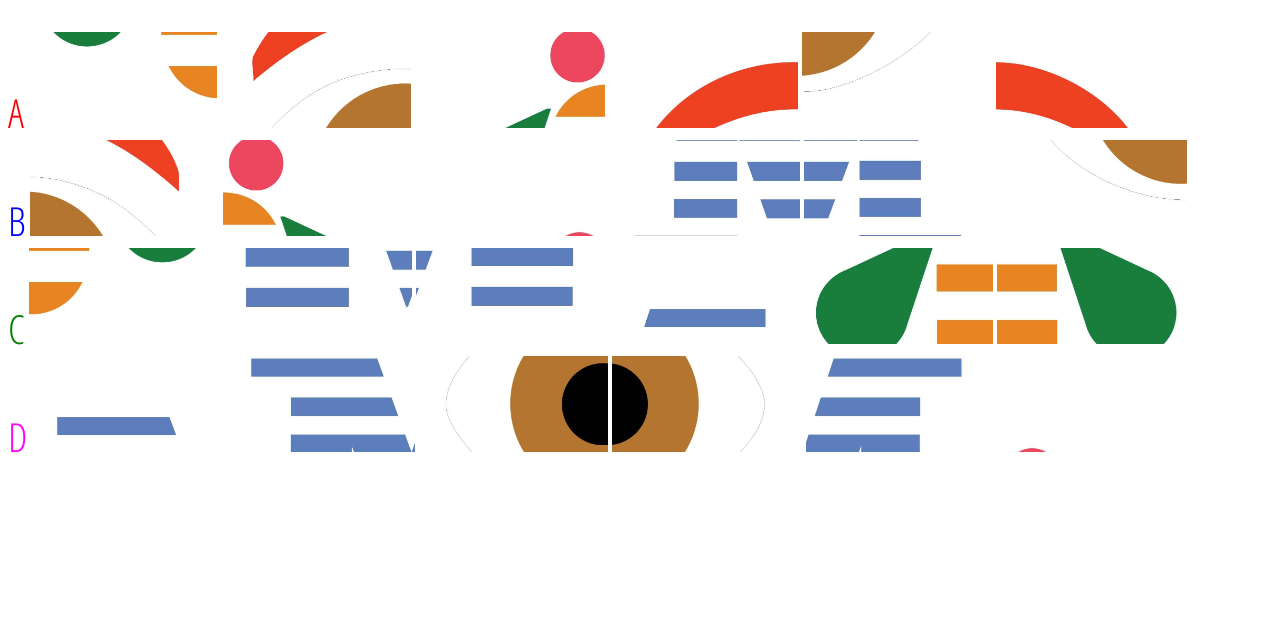
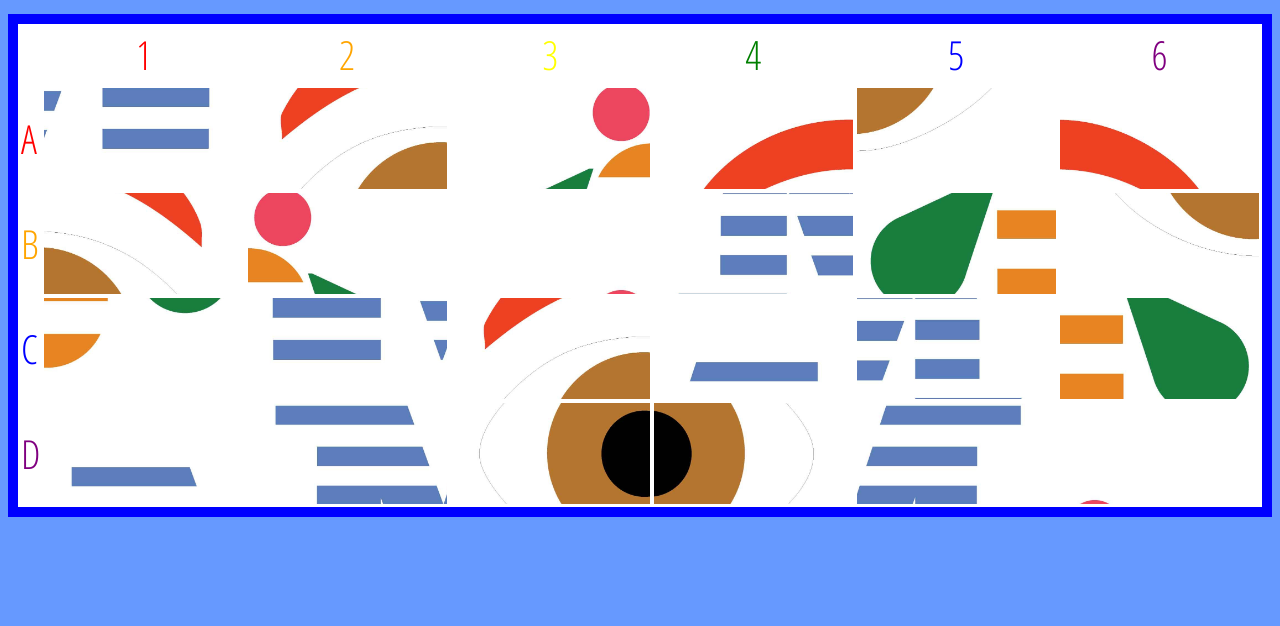
Before and after one commit to kathrynDarnell/LearnToCode, a website: page public/eyebeempuzzle.html in a window 1280 px wide. Shown: the part 174-800 px from the top of the page. Drawn offline with Linux system fonts and the light colour scheme.

Commit message:
index file

```diff
--- a/public/eyebeempuzzle.html
+++ b/public/eyebeempuzzle.html
@@ -1,101 +1,118 @@
+<head>
 <link href='https://fonts.googleapis.com/css?family=Open+Sans+Condensed:300' rel='stylesheet' type='text/css'>
 <link href='https://fonts.googleapis.com/css?family=Bree+Serif' rel='stylesheet' type='text/css'>
+</head>
+<body style="background-color:6699FF">
+<br>
+	<center style="font-family: 'Bree Serif', serif;color:white; font-size: 500%;"> <b>Unscramble the puzzle ! </b></center>
 
+	<br><br><br>
 
-<center style="font-family: 'Bree Serif', serif;;color:blue; font-size: 500%;"> <b>Unscramble the puzzle </b></center>
+	<table style="border:10px solid blue; background-color:white">
 
-<div>
-	<center style="width:15%;float:left;font-family:'Open Sans Condensed', sans-serif;color:red; font-size: 250%;"> 1 </center>
-	<center style="width:15%;float:left;font-family:'Open Sans Condensed', sans-serif;color:orange; font-size: 250%;"> 2 </center>
-	<center style="width:15%;float:left;font-family:'Open Sans Condensed', sans-serif;color:yellow;font-size: 250%;"> 3 </center>
-	<center style="width:15%;float:left;font-family:'Open Sans Condensed', sans-serif;color:green;font-size: 250%;"> 4 </center>
-	<center style="width:15%;float:left;font-family:'Open Sans Condensed', sans-serif;color:blue;font-size: 250%;"> 5 </center>
-	<center style="width:15%;float:left;font-family:'Open Sans Condensed', sans-serif;color:magenta;font-size: 250%;"> 6 </center>
-</div>
-
-<br><br><br><br><br>
-
-
-<div style="display:inline;font-family:'Open Sans Condensed', sans-serif;font-size: 250%;color:red;">A</div>
-<!--1A-->
-<img src="/images/example/3D.jpg" style="width:15%;">
-
-<!--2A-->
-<img src="/images/example/1B.jpg" style="width:15%">
-
-<!--3A-->
-<img src="/images/example/3B.jpg" style="width:15%">
-
-<!--4A-->
-<img src="/images/example/1A.jpg" style="width:15%">
-
-<!--5A-->
-<img src="/images/example/2D.jpg" style="width:15%">
-
-<!--6A-->
-<img src="/images/example/2A.jpg" style="width:15%">
+		<tr>
+			<td></td>
+			<td><center style="width:100%;float:left;font-family:'Open Sans Condensed', sans-serif;color:red; font-size: 250%;"> 1 </center></td>
+			<td><center style="width:100%;float:left;font-family:'Open Sans Condensed', sans-serif;color:orange; font-size: 250%;"> 2 </center></td>
+			<td><center style="width:100%;float:left;font-family:'Open Sans Condensed', sans-serif;color:yellow;font-size: 250%;"> 3 </center></td>
+			<td><center style="width:100%;float:left;font-family:'Open Sans Condensed', sans-serif;color:green;font-size: 250%;"> 4 </center></td>
+			<td><center style="width:100%;float:left;font-family:'Open Sans Condensed', sans-serif;color:blue;font-size: 250%;"> 5 </center></td>
+			<td><center style="width:100%;float:left;font-family:'Open Sans Condensed', sans-serif;color:purple;font-size: 250%;"> 6 </center></td>
+		<tr>
 
 
 
-<br>
-<div style="display:inline;font-family:'Open Sans Condensed', sans-serif;font-size: 250%;color:blue">B</div>
+
+		<tr>
+			<td><div style="font-family:'Open Sans Condensed', sans-serif;font-size: 250%;color:red;">A</div></td>
+
+			<!--1A-->
+			<td><img src="/images/example/6D.jpg" style="width:100%;"></td>
+
+			<!--2A-->
+			<td><img src="/images/example/1B.jpg" style="width:100%"></td>
+
+			<!--3A-->
+			<td><img src="/images/example/3B.jpg" style="width:100%"></td>
+
+			<!--4A-->
+			<td><img src="/images/example/1A.jpg" style="width:100%"></td>
+
+			<!--5A-->
+			<td><img src="/images/example/2D.jpg" style="width:100%"></td>
+
+			<!--6A-->
+			<td><img src="/images/example/2A.jpg" style="width:100%"></td>
+		</tr>
+
+
+		<tr>
+			<td><div style="font-family:'Open Sans Condensed', sans-serif;font-size: 250%;color:orange">B</div></td>
+
 			<!--1B-->
-<img src="/images/example/2B.jpg" style="width:15%">
+			<td><img src="/images/example/2B.jpg" style="width:100%"></td>
 
 			<!--2B-->
-<img src="/images/example/4B.jpg" style="width:15%">
+			<td><img src="/images/example/4B.jpg" style="width:100%"></td>
 
 			<!--3B-->
-<img src="/images/example/3A.jpg" style="width:15%">
+			<td><img src="/images/example/3A.jpg" style="width:100%"></td>
 
 			<!--4B-->
-<img src="/images/example/5C.jpg" style="width:15%">
+			<td><img src="/images/example/5C.jpg" style="width:100%"></td>
 
 			<!--5B-->
-<img src="/images/example/6C.jpg" style="width:15%">
+			<td><img src="/images/example/3C.jpg" style="width:100%"></td>
+
 			<!--6B-->
-<img src="/images/example/1D.jpg" style="width:15%">
+			<td><img src="/images/example/1D.jpg" style="width:100%"></td>
+		</tr>
 
 
+		<tr>
+			<td><div style="font-family:'Open Sans Condensed', sans-serif;font-size: 250%;color:blue">C</div></td>
 
-<br>
-<div style="display:inline;font-family:'Open Sans Condensed', sans-serif;font-size: 250%;color:green">C</div>
 			<!--1C-->
-<img src="/images/example/4D.jpg" style="width:15%">
+			<td><img src="/images/example/4D.jpg" style="width:100%"></td>
 
 			<!--2C-->
-<img src="/images/example/5D.jpg" style="width:15%">
+			<td><img src="/images/example/5D.jpg" style="width:100%"></td>
 
 			<!--3C-->
-<img src="/images/example/6D.jpg" style="width:15%">
+			<td><img src="/images/example/1B.jpg" style="width:100%"></td>
 
 			<!--4C-->
-<img src="/images/example/6A.jpg" style="width:15%">
+			<td><img src="/images/example/6A.jpg" style="width:100%"></td>
 
 			<!--5C-->
-<img src="/images/example/3C.jpg" style="width:15%">
+			<td><img src="/images/example/6C.jpg" style="width:100%"></td>
 
 			<!--6C-->
-<img src="/images/example/4C.jpg" style="width:15%">
+			<td><img src="/images/example/4C.jpg" style="width:100%"></td>
+		</tr>
 
 
+		<tr>
+			<td><div style="font-family:'Open Sans Condensed', sans-serif;font-size: 250%;color:purple">D</div></td>
 
-<br>
-<div style="display:inline;font-family:'Open Sans Condensed', sans-serif;font-size: 250%;color:magenta">D</div>
 			<!--1D-->
-<img src="/images/example/5A.jpg" style="width:15%">
+			<td><img src="/images/example/5A.jpg" style="width:100%"></td>
 
 			<!--2D-->
-<img src="/images/example/5B.jpg" style="width:15%">
+			<td><img src="/images/example/5B.jpg" style="width:100%"></td>
 
 			<!--3D-->
-<img src="/images/example/1C.jpg" style="width:15%">
+			<td><img src="/images/example/1C.jpg" style="width:100%"></td>
 
 			<!--4D-->
-<img src="/images/example/2C.jpg" style="width:15%">
+			<td><img src="/images/example/2C.jpg" style="width:100%"></td>
 
 			<!--5D-->
-<img src="/images/example/6B.jpg" style="width:15%">
+			<td><img src="/images/example/6B.jpg" style="width:100%"></td>
 
 			<!--6D-->
-<img src="/images/example/4A.jpg" style="width:15%">
+			<td><img src="/images/example/4A.jpg" style="width:100%"></td>
+		</tr>
+
+	</table>
+</body>
```
Also changed, not shown: public/index.html (+4 -117 lines). Lines whose indentation alone changed are shown as unchanged.
